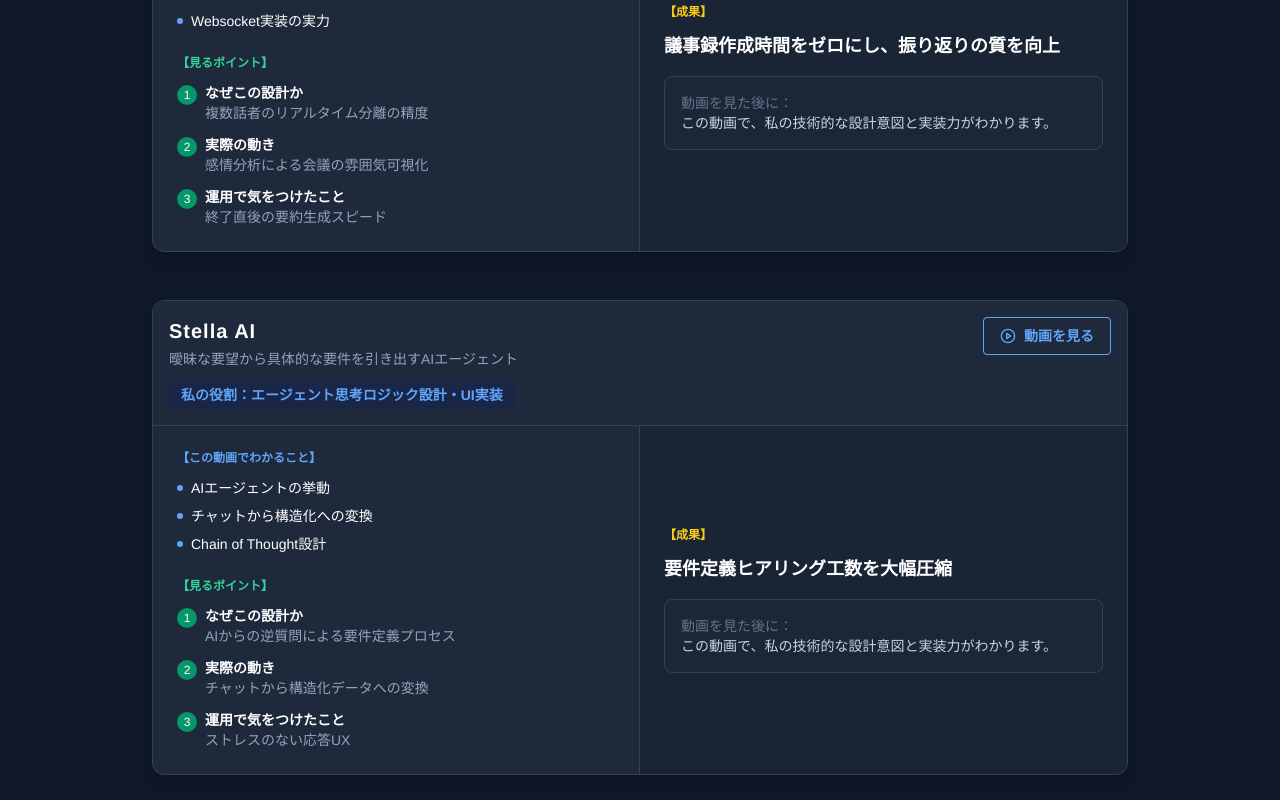
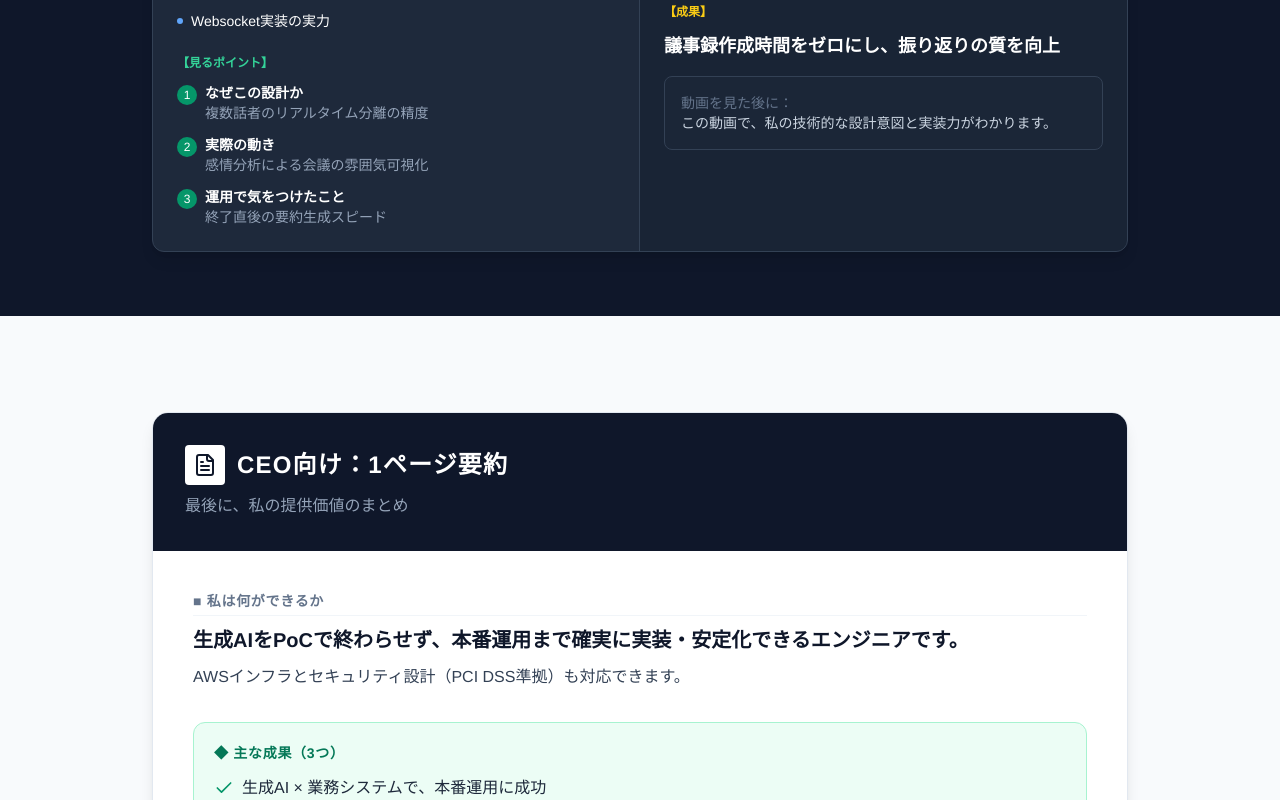
Before and after one commit to SeniorScientist/portfolio, a Next.js app: page / in a window 1280 px wide. Shown: the part 7694-8494 px from the top of the page. Built offline with nearby package versions, Linux system fonts and the light colour scheme.

Commit message:
fix: hide stellaai

```diff
--- a/components/VideoShowcase.tsx
+++ b/components/VideoShowcase.tsx
@@ -16,6 +16,7 @@
   points: { title: string; detail: string }[]
   result: string
   videoLinks: VideoLink[]
+  hidden?: boolean // Set to true to temporarily hide
 }
 
 export default function VideoShowcase() {
@@ -78,9 +79,13 @@
       result: '要件定義ヒアリング工数を大幅圧縮',
       videoLinks: [
         { label: '動画を見る', videoUrl: '/videos/StellaAI.mp4' }
-      ]
+      ],
+      hidden: true // Temporarily hidden
     }
   ]
+
+  // Filter out hidden videos
+  const visibleVideos = videos.filter(v => !v.hidden)
 
   return (
     <>
@@ -128,7 +133,7 @@
           </div>
 
           <div className="grid gap-12">
-            {videos.map((video, idx) => (
+            {visibleVideos.map((video, idx) => (
               <div key={idx} className="bg-slate-800 rounded-xl overflow-hidden border border-slate-700 shadow-lg">
                 {/* Header */}
                 <div className="p-4 border-b border-slate-700 bg-slate-800">
```
